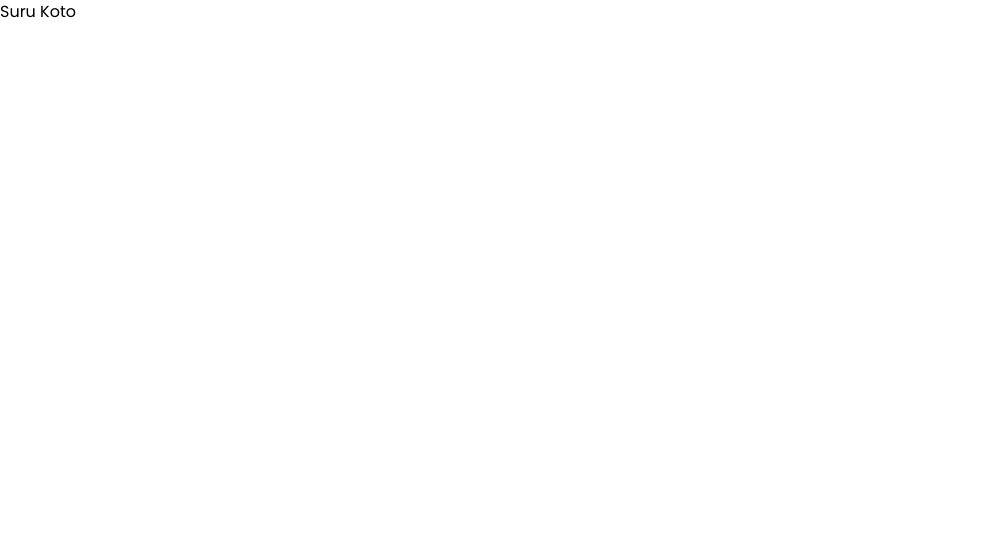
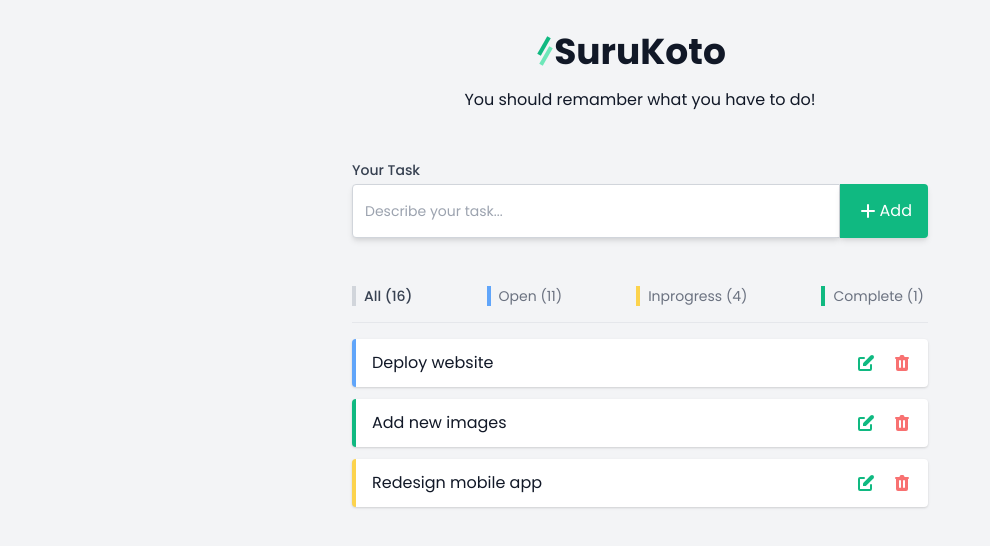
Before and after one commit to m-alghobary/vue-todoos, a Vue app: page / in a window 1280 px wide. Shown: the top 546 px of the page, without its empty margins (0-990 px from the left). Built offline with nearby package versions, Linux system fonts and the light colour scheme.

Commit message:
design the ui

```diff
--- a/index.html
+++ b/index.html
@@ -8,7 +8,7 @@
 		<title>Suru Koto</title>
 	</head>
 
-	<body>
+	<body class="bg-gray-100 antialiased text-gray-900">
 		<div id="app"></div>
 		<script type="module" src="/src/main.js"></script>
 	</body>
--- a/package.json
+++ b/package.json
@@ -6,6 +6,7 @@
     "build": "vite build"
   },
   "dependencies": {
+    "@tailwindcss/forms": "^0.2.1",
     "vue": "^3.0.4"
   },
   "devDependencies": {
--- a/src/App.vue
+++ b/src/App.vue
@@ -1,9 +1,127 @@
 <template>
-	<h1>Suru Koto</h1>
+	<div class="max-w-xl mx-auto px-4 sm:px-0">
+		<header class="text-center py-8">
+			<h1 class="text-4xl font-bold inline-block relative">Suru<span class="">Koto</span></h1>
+			<p class="mt-4">You should remamber what you have to do!</p>
+		</header>
+		<div class="mt-4">
+			<label for="task_title" class="block text-sm font-medium text-gray-700">Your Task</label>
+			<div class="flex mt-1">
+				<input
+					type="text"
+					id="task_title"
+					placeholder="Describe your task..."
+					class="px-3 py-3 sm:py-4 bg-white placeholder-gray-400 focus:ring-green-500 focus:border-green-500 block w-full shadow-md sm:text-sm border-gray-300 rounded-tl rounded-bl"
+				/>
+				<button type="button" class="flex items-center px-4 whitespace-nowrap bg-green-500 text-white rounded-tr rounded-br shadow-md">
+					<svg class="w-6 h-6" fill="none" stroke="currentColor" viewBox="0 0 24 24">
+						<path stroke-linecap="round" stroke-linejoin="round" stroke-width="2" d="M12 6v6m0 0v6m0-6h6m-6 0H6" />
+					</svg>
+					<span>Add</span>
+				</button>
+			</div>
+		</div>
+		<div class="mt-12 flex gap-6 justify-between">
+			<span class="px-1 cursor-pointer text-gray-700 font-medium border-l-4 border-gray-300 pl-2 text-xs sm:text-sm">All (16)</span>
+			<span class="px-1 cursor-pointer text-gray-500 font-light border-l-4 border-blue-400 pl-2 text-xs sm:text-sm">Open (11)</span>
+			<span class="px-1 cursor-pointer text-gray-500 font-light border-l-4 border-yellow-300 pl-2 text-xs sm:text-sm">Inprogress (4)</span>
+			<span class="px-1 cursor-pointer text-gray-500 font-light border-l-4 border-green-500 pl-2 text-xs sm:text-sm">Complete (1)</span>
+		</div>
+		<hr class="mt-4" />
+		<div class="space-y-3 mt-4">
+			<div
+				v-for="task in tasks"
+				:key="task.id"
+				class="flex px-4 py-3 rounded shadow bg-white justify-between items-center border-l-4"
+				:class="{
+					'border-green-500': task.complete,
+					'border-yellow-300': task.inProgress,
+					'border-blue-400': !task.inProgress && !task.complete,
+				}"
+			>
+				<h3 class="cursor-pointer font-light mr-2 whitespace-nowrap overflow-x-hidden overflow-ellipsis">{{ task.title }}</h3>
+				<div class="flex justify-between items-center gap-4">
+					<button class="text-green-500">
+						<svg class="h-5 w-5" fill="currentColor" viewBox="0 0 20 20">
+							<path d="M17.414 2.586a2 2 0 00-2.828 0L7 10.172V13h2.828l7.586-7.586a2 2 0 000-2.828z" />
+							<path
+								fill-rule="evenodd"
+								d="M2 6a2 2 0 012-2h4a1 1 0 010 2H4v10h10v-4a1 1 0 112 0v4a2 2 0 01-2 2H4a2 2 0 01-2-2V6z"
+								clip-rule="evenodd"
+							/>
+						</svg>
+					</button>
+					<button class="text-red-400">
+						<svg class="h-5 w-5" fill="currentColor" viewBox="0 0 20 20">
+							<path
+								fill-rule="evenodd"
+								d="M9 2a1 1 0 00-.894.553L7.382 4H4a1 1 0 000 2v10a2 2 0 002 2h8a2 2 0 002-2V6a1 1 0 100-2h-3.382l-.724-1.447A1 1 0 0011 2H9zM7 8a1 1 0 012 0v6a1 1 0 11-2 0V8zm5-1a1 1 0 00-1 1v6a1 1 0 102 0V8a1 1 0 00-1-1z"
+								clip-rule="evenodd"
+							/>
+						</svg>
+					</button>
+				</div>
+			</div>
+		</div>
+	</div>
 </template>
 
 <script>
+import { ref } from 'vue';
+
 export default {
 	name: 'App',
+	setup() {
+		const tasks = ref([]);
+
+		tasks.value.push({
+			id: 1,
+			title: 'Deploy website',
+			complete: false,
+			inProgress: false,
+		});
+
+		tasks.value.push({
+			id: 2,
+			title: 'Add new images',
+			complete: true,
+			inProgress: false,
+		});
+
+		tasks.value.push({
+			id: 2,
+			title: 'Redesign mobile app',
+			complete: false,
+			inProgress: true,
+		});
+
+		return {
+			tasks,
+		};
+	},
 };
 </script>
+
+<style scoped>
+h1::before {
+	content: '';
+	position: absolute;
+	width: 20px;
+	height: 4px;
+	background: rgb(16, 185, 129);
+	top: 12px;
+	left: -20px;
+	transform: rotateZ(-60deg);
+}
+
+h1::after {
+	content: '';
+	position: absolute;
+	width: 20px;
+	height: 4px;
+	background: rgb(110, 231, 185);
+	top: 22px;
+	left: -18px;
+	transform: rotateZ(-60deg);
+}
+</style>
--- a/tailwind.config.js
+++ b/tailwind.config.js
@@ -7,5 +7,5 @@ module.exports = {
 	variants: {
 		extend: {},
 	},
-	plugins: [],
+	plugins: [require('@tailwindcss/forms')],
 };
```
Also changed, not shown: 1 other file (tests, documents, lock files or other folders).
